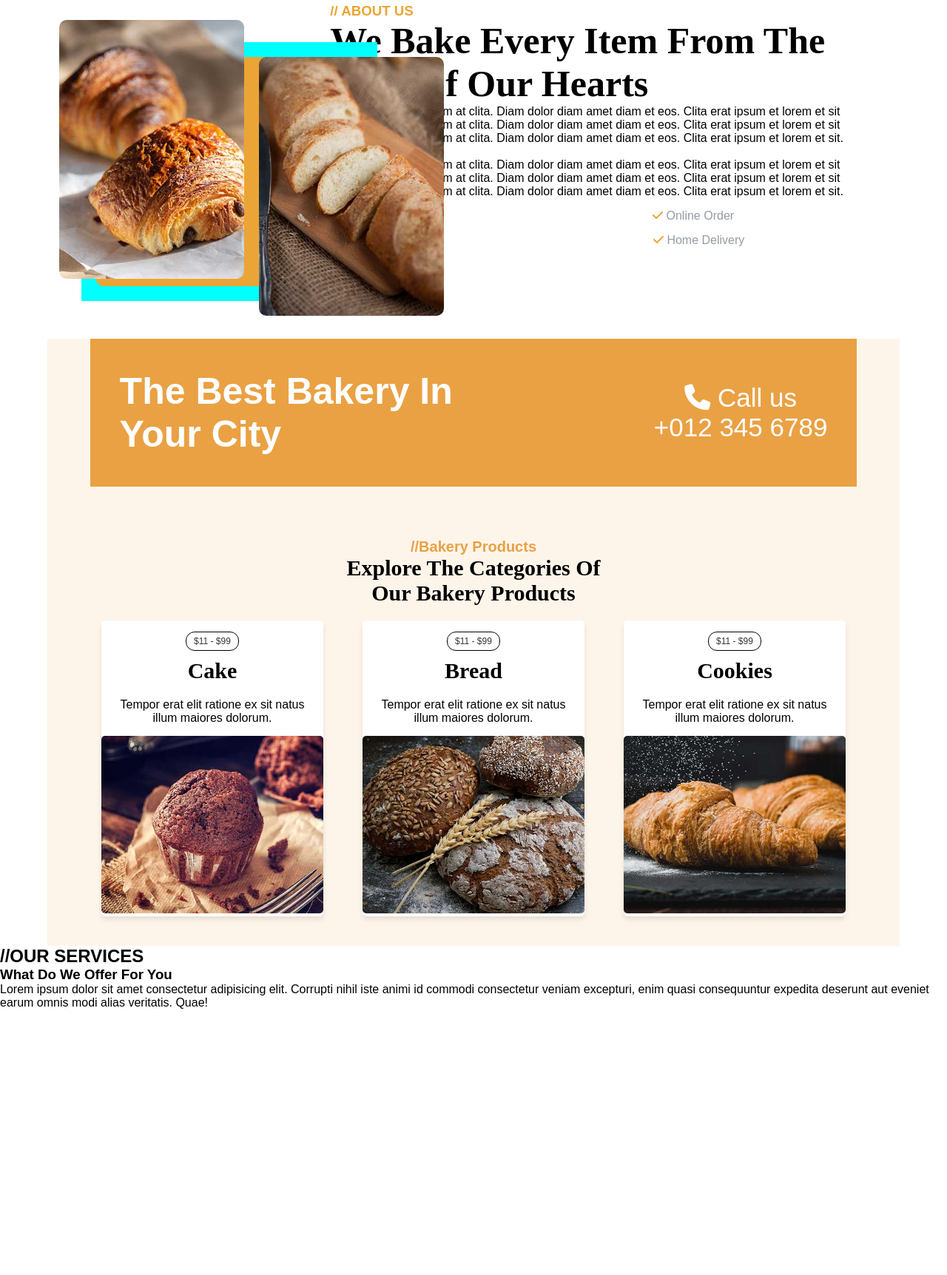
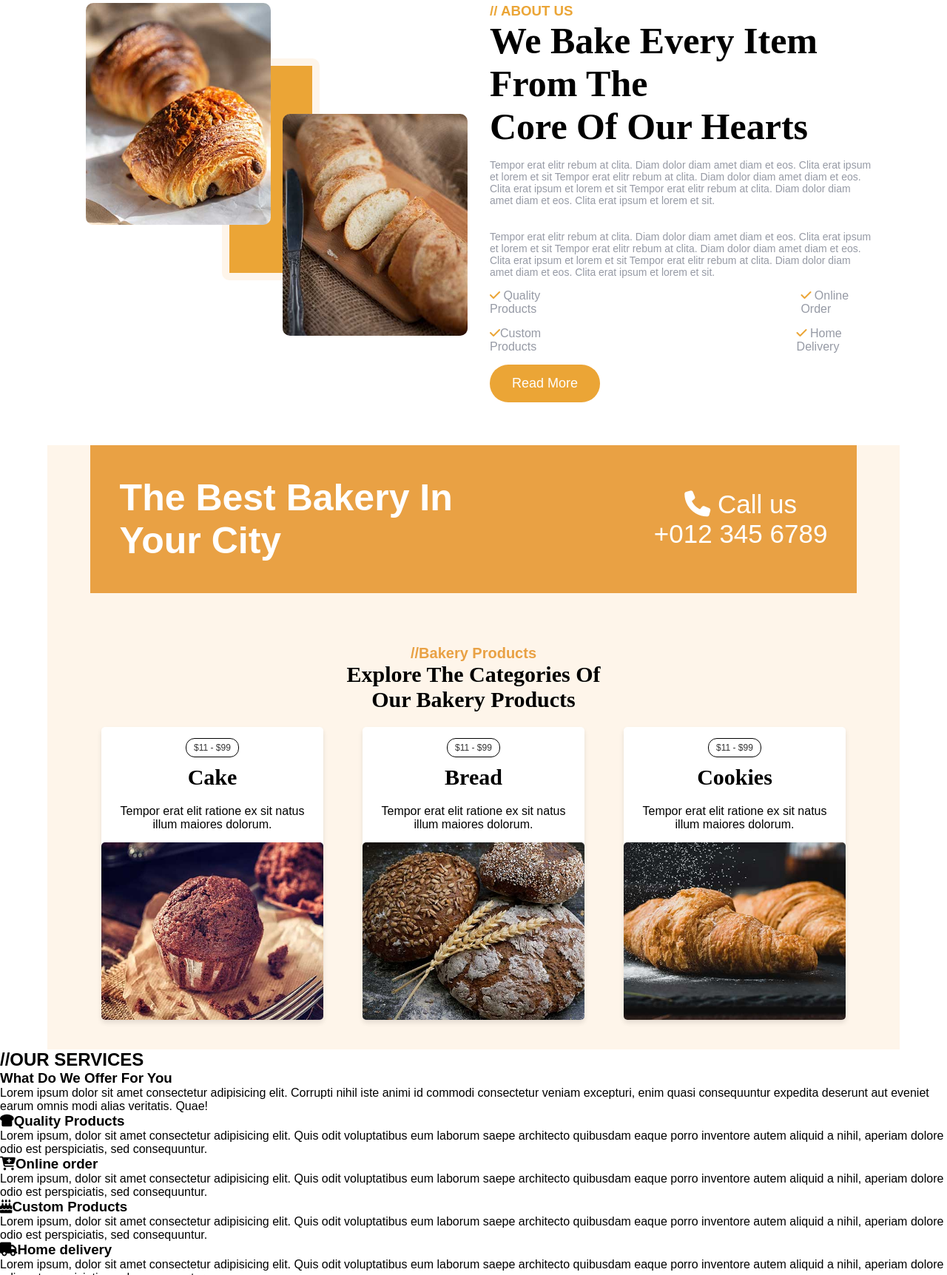
Before and after one commit to carina2023808/BakerWebSte, a plain HTML site: page src/index.html in a window 1280 px wide. Shown: the part 1076-2800 px from the top of the page at 74% size. Before the commit the page ends 2441 px from the top, so only its background shows below. Drawn offline with Linux system fonts and the light colour scheme.

Commit message:
first commit

```diff
--- a/src/Assets/Style/about.css
+++ b/src/Assets/Style/about.css
@@ -1,63 +1,42 @@
 .about-section {
     display: flex;
-    align-items: center;
+    align-items: flex-start;
     gap: 30px;
-    margin-right: 100px;
+    margin-inline: 100px;
 }
-
-
-
 .image-container {
+    display: flex;
+    gap: 1rem;
     position: relative;
     width: 100%;
     height: 100%;
+    &::before{
+        content: "";
+        background-color: #eba536;
+        position: absolute; /* usa dn bloco filhos  e o relative usa no bloco parente  */
+        inset: 0; /* top right bottom left */
+
+        border: solid #fef5ea 10px;
+        border-radius: 10px;
+  /*margin bloc bottom and top*/
+        margin-inline: 200px;/* left right */
+        transform: translateY(75px); /* move o bloco para cima se for positivo e para baixo se for negativo */
+    }
+
 }
 
 .image-container img {
-    position: absolute;
+ position: relative;
     width: 250px;
-    height: 350px;
+    height: 300px;
     object-fit: cover;
     border-radius: 10px;
+
+z-index: 2;
 }
-
-.image-1 {
-    top: 0;
-    left: 80px;
-    z-index: 2;
+.image-2 {
+      transform: translateY(150px);
 }
-
-.image-2 {
-    top: 50px;
-    left: 350px;
-    z-index: 3;
-}
-
-
-
-.orangeBox {
-    background-color: #eba536;
-    top: 50px;
-    left: 130px;
-    width: 305px;
-    height: 310px;
-
-    position: absolute;
-    border-radius: 10px;
-   z-index: 1;
-}
-
-.pinkBox {
-    background-color: aqua;
-    /* background-color: #fef5ea; */
-    top: 30px;
-    left: 110px;
-    width: 400px;
-    height: 350px;
-    position: relative;
-
-}
-
 .about-subtitle {
     color: #eba536;
 }
--- a/src/Assets/Style/cards.css
+++ b/src/Assets/Style/cards.css
@@ -30,8 +30,6 @@
 }
 }
 
-
-
 /* Icons */
 .icon-box i {
     font-size: 40px;
--- a/src/Assets/Style/navBar.css
+++ b/src/Assets/Style/navBar.css
@@ -17,7 +17,7 @@ nav {
   position: fixed;
   top: 0;
   left: 0;
-  /* z-index: 1000; */
+  z-index: 1000;
 }
 
 .logo {
--- a/src/Assets/Style/products.css
+++ b/src/Assets/Style/products.css
@@ -62,6 +62,8 @@
     text-align: center;
       width: 300px;
     height: 50%;
+    display: flex ; /*quando for na vertical usar flex na horizontal display grid*/
+        flex-direction: column;
 }
 .product-txt{
     padding: 15px;
--- a/index.html
+++ b/src/index.html
@@ -6,7 +6,7 @@
     <meta name="viewport" content="width=device-width, initial-scale=1.0">
     <title>Baker</title>
     <script src="https://kit.fontawesome.com/a2aaccd07f.js" crossorigin="anonymous"></script>
-    <link rel="stylesheet" href="./src/Assets/Style/index.css">
+    <link rel="stylesheet" href="./Assets/Style/index.css">
 
 </head>
 
@@ -100,12 +100,12 @@
 
         <div class="image-container">
             <div class="orangeBox"></div>
-            <div class="pinkBox"></div>
-            <img src="./src/Assets/imagens/about-1.jpg" alt="Croissant" class="image-1">
-            <img src="./src/Assets/imagens/about-2.jpg" alt="Bread" class="image-2">
+
+            <img src="./Assets/imagens/about-1.jpg" alt="Croissant" class="image-1">
+            <img src="./Assets/imagens/about-2.jpg" alt="Bread" class="image-2">
         </div>
 
-        <div="about-content">
+        <div class="about-content">
             <h3 class="about-subtitle">// ABOUT US</h3>
             <h1 class="about-title">We Bake Every Item From The <br>Core Of Our Hearts</h1>
             <p>Tempor erat elitr rebum at clita. Diam dolor diam amet diam et eos. Clita erat ipsum et lorem et sit
@@ -119,7 +119,7 @@
             </p>
             <div class="about-list">
                 <ul>
-                    <li><i class="fa-solid fa-check"></i></i> Quality Products</li>
+                    <li><i class="fa-solid fa-check"></i> Quality Products</li>
                     <li><i class="fa-solid fa-check"></i> Online Order</li>
                 </ul>
                 <ul>
@@ -133,7 +133,7 @@
 
     <br>
     <div id="contact" class="product-session">
-        <session class="header">
+        <section class="header">
             <div class="product-banner">
 
                 <h1>The Best Bakery In <br> Your City</h1>
@@ -142,7 +142,7 @@
                 <div> <i class="fa-solid fa-phone"></i> Call us</div>
                 <p>+012 345 6789</p>
             </div>
-        </session>
+        </section>
 
         <section id="products" class="products">
             <h2>//Bakery Products</h2>
@@ -155,7 +155,7 @@
                         <p>Tempor erat elit ratione ex sit natus illum maiores dolorum.</p>
                     </div>
 
-                    <img src="./src/Assets/imagens/product-1.jpg" alt="Cake">
+                    <img src="./Assets/imagens/product-1.jpg" alt="Cake">
                 </div>
                 <div class="product-card">
                     <div class="product-txt">
@@ -165,7 +165,7 @@
                         <p>Tempor erat elit ratione ex sit natus illum maiores dolorum.</p>
                     </div>
 
-                    <img src="./src/Assets/imagens/product-2.jpg" alt="Bread">
+                    <img src="./Assets/imagens/product-2.jpg" alt="Bread">
                 </div>
                 <div class="product-card">
                     <div class="product-txt">
@@ -175,21 +175,89 @@
                     </div>
 
 
-                    <img src="./src/Assets/imagens/product-3.jpg" alt="Cookies">
+                    <img src="./Assets/imagens/product-3.jpg" alt="Cookies">
                 </div>
             </div>
         </section>
     </div>
-<session>
-    <div>
-        <h2>//OUR SERVICES</h2>
-        <h3>What Do We Offer For You</h3>
-        <p>Lorem ipsum dolor sit amet consectetur adipisicing elit. Corrupti nihil iste animi id commodi consectetur veniam excepturi, enim quasi consequuntur expedita deserunt aut eveniet earum omnis modi alias veritatis. Quae!</p>
+    <section class="section-services">
+        <div class="services-description ">
+
+            <h2>//OUR SERVICES</h2>
+            <h3>What Do We Offer For You</h3>
+            <p>Lorem ipsum dolor sit amet consectetur adipisicing elit. Corrupti nihil iste animi id commodi consectetur
+                veniam excepturi, enim quasi consequuntur expedita deserunt aut eveniet earum omnis modi alias
+                veritatis. Quae!</p>
+            <div class="description-details">
+                <div class="detail">
+                    <h3> <i class="fa-solid fa-bread-slice"></i>Quality Products</h3>
+                    <p>Lorem ipsum, dolor sit amet consectetur adipisicing elit. Quis odit voluptatibus eum laborum
+                        saepe architecto quibusdam eaque porro inventore autem aliquid a nihil, aperiam dolore odio est
+                        perspiciatis, sed consequuntur.</p>
+                </div>
+                <div>
+                    <h3><i class="fa-solid fa-cart-plus"></i>Online order</h3>
+                    <p>Lorem ipsum, dolor sit amet consectetur adipisicing elit. Quis odit voluptatibus eum laborum
+                        saepe architecto quibusdam eaque porro inventore autem aliquid a nihil, aperiam dolore odio est
+                        perspiciatis, sed consequuntur.</p>
+                </div>
+                <div>
+                    <h3><i class="fa-solid fa-cake-candles"></i>Custom Products</h3>
+                    <p>Lorem ipsum, dolor sit amet consectetur adipisicing elit. Quis odit voluptatibus eum laborum
+                        saepe architecto quibusdam eaque porro inventore autem aliquid a nihil, aperiam dolore odio est
+                        perspiciatis, sed consequuntur.</p>
+                </div>
+                <div>
+                    <h3><i class="fa-solid fa-truck"></i>Home delivery</h3>
+                    <p>Lorem ipsum, dolor sit amet consectetur adipisicing elit. Quis odit voluptatibus eum laborum
+                        saepe architecto quibusdam eaque porro inventore autem aliquid a nihil, aperiam dolore odio est
+                        perspiciatis, sed consequuntur.</p>
+                </div>
+            </div>
+        </div>
+        <div class="services-imagens">
+            <img src="./Assets/imagens/service-1.jpg" alt="Cake">
+            <img src="./Assets/imagens/service-2.jpg" alt="Bread">
+        </div>
+    </section>
+
+
+    <section class="section-team">
         <div>
+            <h2>//OUR TEAM</h2>
+            <h3>We're Super Professional At Our Skills</h3>
+            <div class="team-cards">
+                <div class="card-employe">
+                    <img src="./Assets/imagens/team-1.jpg" alt="team1">
+                    <h3>Full Name</h3>
+                    <p>Designation</p>
+                </div>
+                <div class="card-employe">
+                    <img src="./Assets/imagens/team-2.jpg" alt="team1">
+                    <h3>Full Name</h3>
+                    <p>Designation</p>
+                </div>
+                <div class="card-employe">
+                    <img src="./Assets/imagens/team-3.jpg" alt="team1">
+                    <h3>Full Name</h3>
+                    <p>Designation</p>
+                </div>
+                <div class="card-employe">
+                    <img src="./Assets/imagens/team-4.jpg" alt="team1">
+                    <h3>Full Name</h3>
+                    <p>Designation</p>
+                </div>
+           </div>
+        </div>
+    </section>
+    <section class="section-testemonials">
+        <h2>//Client's Review</h2>
+        <h1>More Than 20000+<br> Customers Trusted Us</h1>
+        <div  class="">
 
         </div>
-    </div>
-</session>
+
+    </section>
 
 </body>
 
```
